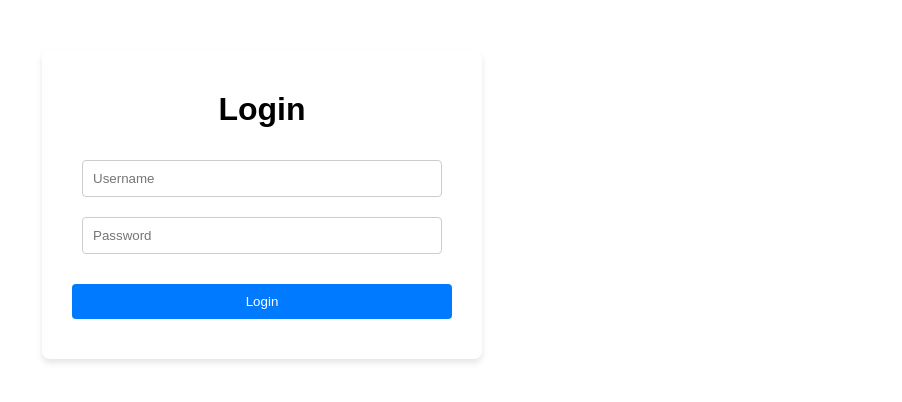
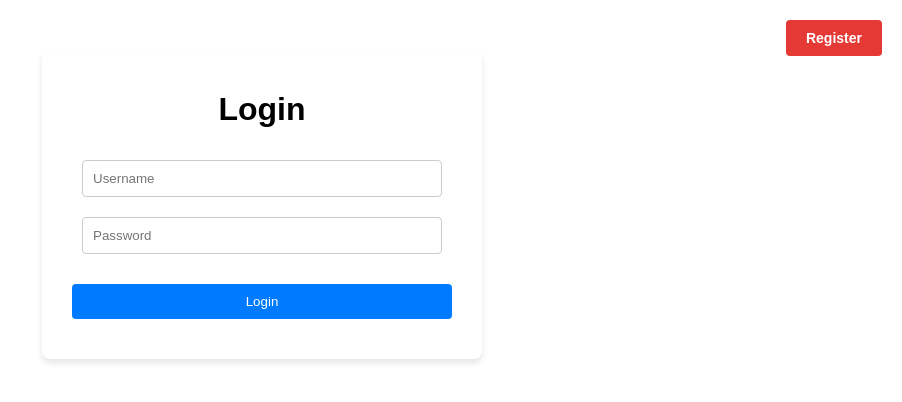
Before and after one commit to Pitlug/XeroBase-Budgets, a React (Vite) app in the folder xerobase-project/: page /login in a window 1280 px wide. Shown: the top 402 px of the page, without its empty margins (378-1280 px from the left). Built offline with nearby package versions, Linux system fonts and the light colour scheme.

Commit message:
added a new button for register

```diff
--- a/xerobase-project/src/components/Form.jsx
+++ b/xerobase-project/src/components/Form.jsx
@@ -34,6 +34,16 @@ function Form({ route, method }) {
     };
 
     return (
+        <div className="page-wrapper">
+            {method === "login" && (
+                <button
+                    className="register-redirect-button"
+                    onClick={() => navigate("/register")}
+                    type="button"
+                >
+                    Register
+                </button>
+            )}
             <form onSubmit={handleSubmit} className="form-container">
                 <h1>{name}</h1>
                 <input
@@ -55,6 +65,7 @@ function Form({ route, method }) {
                     {name}
                 </button>
             </form>
+        </div>
     );
 }
 
--- a/xerobase-project/src/styles/Form.css
+++ b/xerobase-project/src/styles/Form.css
@@ -34,3 +34,28 @@
 .form-button:hover {
   background-color: #0056b3;
 }
+
+.page-wrapper {
+  position: relative;
+  min-height: 100vh;
+}
+
+.register-redirect-button {
+  position: fixed;
+  top: 20px;
+  right: 20px;
+  padding: 10px 20px;
+  background-color: #e53935;
+  color: white;
+  border: none;
+  border-radius: 4px;
+  cursor: pointer;
+  font-size: 14px;
+  font-weight: bold;
+  transition: background-color 0.2s ease-in-out;
+  z-index: 1000;
+}
+
+.register-redirect-button:hover {
+  background-color: #b71c1c;
+}
```
Lines whose indentation alone changed are shown as unchanged.
